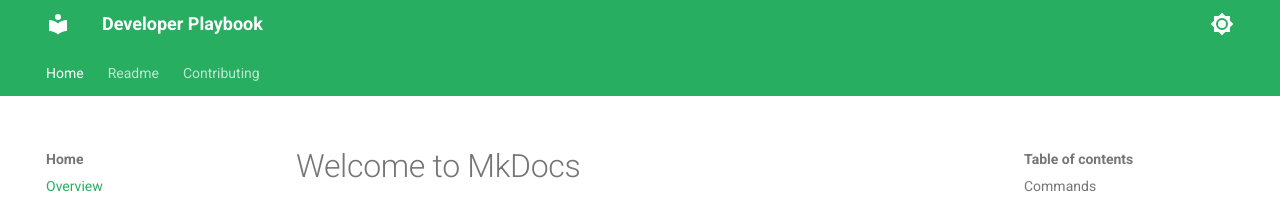
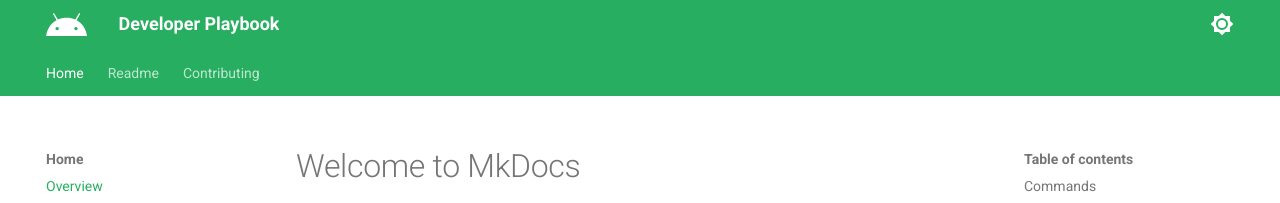
Before and after one commit to anikrajc/developer-playbook, an MkDocs documentation site: the page built from docs/index.md, in a window 1280 px wide. Shown: the top 203 px of the page. Built offline with MkDocs 1.6.1 and Material for MkDocs 9.7.7, drawn with Linux system fonts in a browser that asks for light colours.

Commit message:
MK Docs config (#11)

```diff
--- a/mkdocs.yml
+++ b/mkdocs.yml
@@ -11,6 +11,8 @@
   - glightbox
 theme:
   name: 'material'
+  favicon: static/img/favicon.ico
+  logo: static/img/logo_white.svg
   icon:
     repo: fontawesome/brands/github
   font:
@@ -38,6 +40,8 @@
     - navigation.tracking
     - navigation.instant
     - navigation.instant.prefetch
+    - navigation.instant.progress
+    - navigation.instant.preview
     - navigation.expand
     - navigation.tabs
     - navigation.path
```
Also changed, not shown: docs/static/img/favicon.ico (renamed from static/img/favicon.ico), docs/static/img/logo.svg (renamed from static/img/logo.svg), docs/static/img/logo_white.svg (added), docs/static/img/toolbar_logo.svg (renamed from static/img/toolbar_logo.svg), static/img/undraw_docusaurus_mountain.svg (deleted), static/img/undraw_docusaurus_react.svg (deleted), static/img/undraw_docusaurus_tree.svg (deleted), 2 other files.
